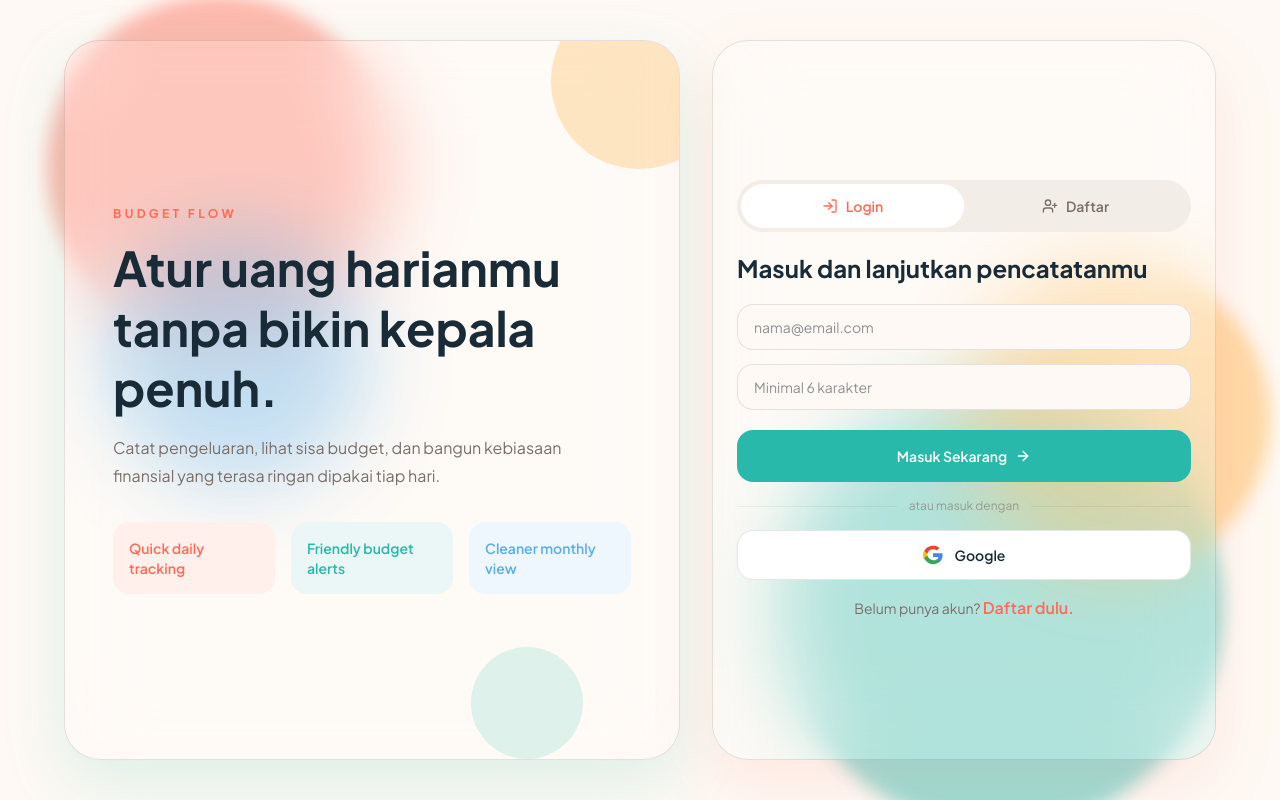
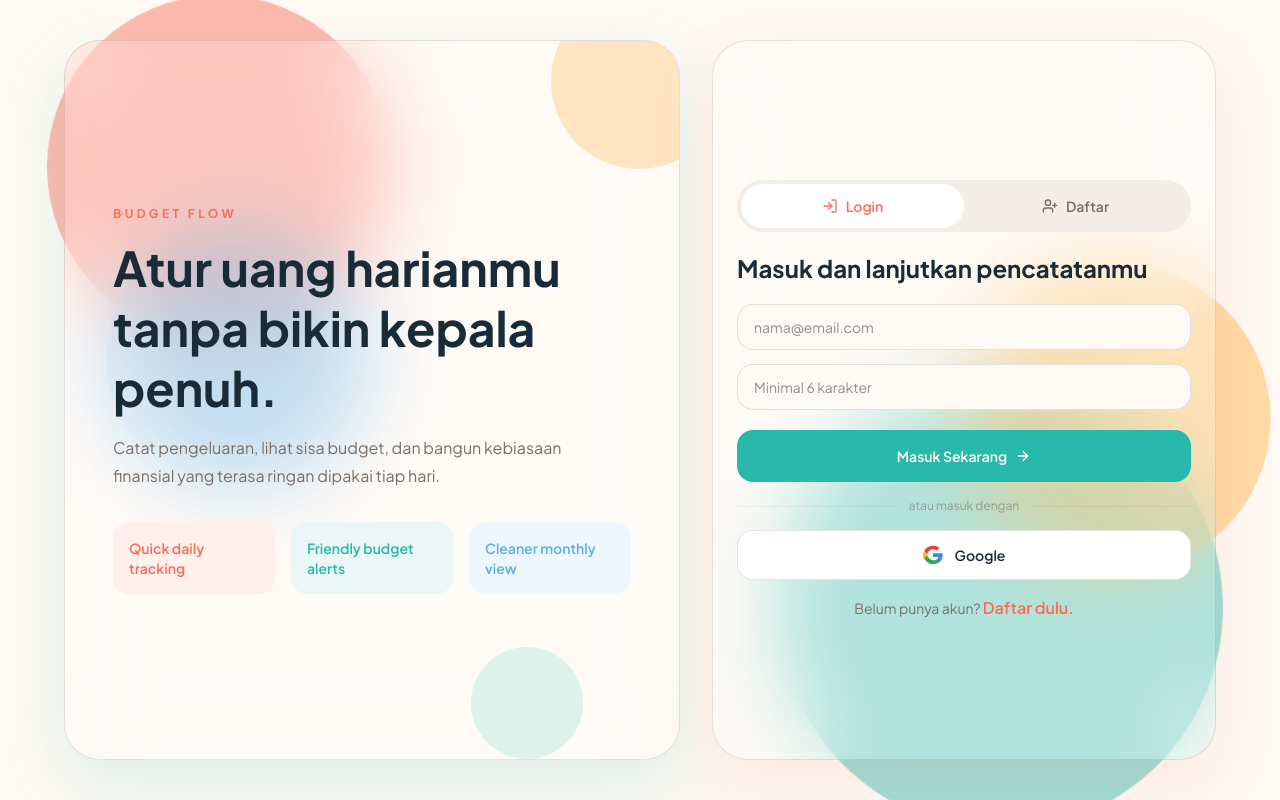
Before and after one commit to ndo-fer/budget-flow, a React (Vite) app in the folder web-figma/: page /auth in a window 1280 px wide. Built offline with nearby package versions, Linux system fonts and the light colour scheme; no server answers; what @capacitor/core would draw is missing.

Commit message:
style(auth): remove background blob blurs completely for sharp vector circle animations

```diff
--- a/web-figma/src/features/auth/AuthScreen.tsx
+++ b/web-figma/src/features/auth/AuthScreen.tsx
@@ -79,13 +79,13 @@ export default function AuthScreen() {
       {/* Background Blobs */}
       <div className="absolute inset-0 pointer-events-none overflow-hidden z-0">
         {/* Coral Blob */}
-        <div className="absolute top-10 left-10 w-80 h-80 rounded-full bg-[#FF6B58]/45 blur-sm animate-float-1" />
+        <div className="absolute top-10 left-10 w-80 h-80 rounded-full bg-[#FF6B58]/45 animate-float-1" />
         {/* Teal Blob */}
-        <div className="absolute bottom-10 right-10 w-96 h-96 rounded-full bg-[#29B9AA]/45 blur-sm animate-float-2" />
+        <div className="absolute bottom-10 right-10 w-96 h-96 rounded-full bg-[#29B9AA]/45 animate-float-2" />
         {/* Orange Blob */}
-        <div className="absolute top-1/3 right-12 w-72 h-72 rounded-full bg-[#FFB347]/45 blur-sm animate-float-3" />
+        <div className="absolute top-1/3 right-12 w-72 h-72 rounded-full bg-[#FFB347]/45 animate-float-3" />
         {/* Blue Blob */}
-        <div className="absolute bottom-1/3 left-12 w-72 h-72 rounded-full bg-[#5BAEE8]/45 blur-sm animate-float-4" />
+        <div className="absolute bottom-1/3 left-12 w-72 h-72 rounded-full bg-[#5BAEE8]/45 animate-float-4" />
       </div>
 
       <div className="relative z-10 w-full mx-auto grid min-h-0 lg:min-h-[calc(100vh-5rem)] max-w-6xl gap-8 lg:grid-cols-[1.1fr_0.9fr] lg:items-stretch">
```
